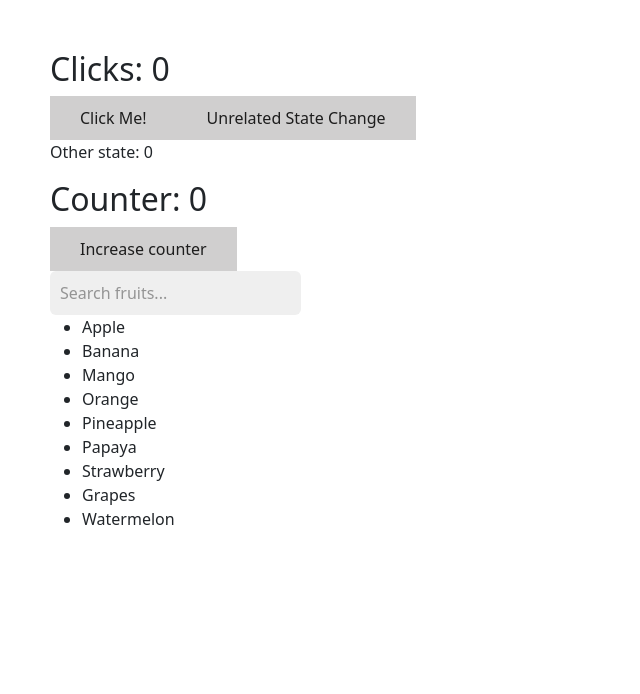
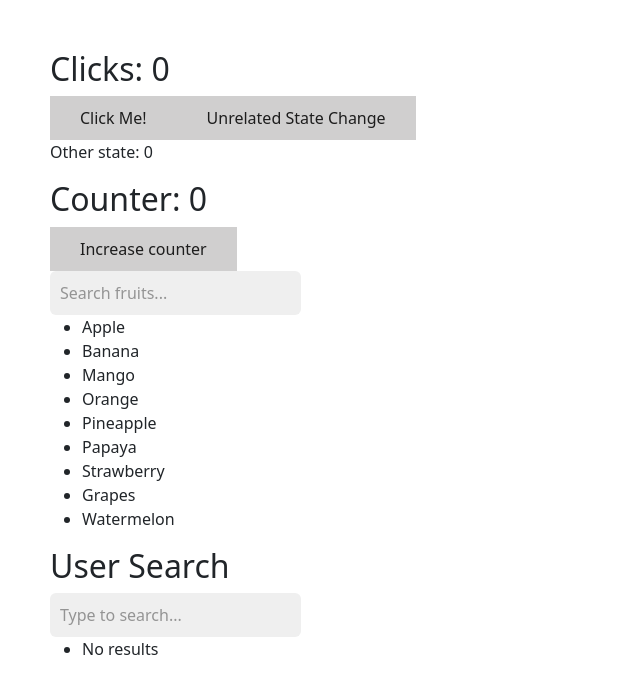
Before and after one commit to kriskris-27/react-ts-mosh, a React (Vite) app: page / in a window 1280 px wide. Shown: the top 694 px of the page, without its empty margins (0-640 px from the left). Built offline with nearby package versions, Linux system fonts and the light colour scheme.

Commit message:
example 3 usecallback

```diff
--- a/src/App.tsx
+++ b/src/App.tsx
@@ -8,6 +8,7 @@
 
 import UseCallbackExample from "./usecallback/Ex1callback"
 import Ex2callback from "./usecallback/Ex2callback"
+import SearchUsers from "./usecallback/Ex3callback"
 // import Usememoex from "./useMemo/Usememoex"
 
 
@@ -26,6 +27,7 @@ export const App = () => {
     {/* <Usememoex/> */}
     <UseCallbackExample/>
     <Ex2callback/>
+    <SearchUsers/>
     </>
   )
 }
--- /dev/null
+++ b/src/usecallback/Ex3callback.tsx
@@ -0,0 +1,47 @@
+import { useState, useCallback, useEffect } from "react";
+
+export default function SearchUsers() {
+  const [query, setQuery] = useState("");
+  const [users, setUsers] = useState<string[]>([]);
+
+  // Stable search function using useCallback
+  const fetchUsers = useCallback(async (searchTerm: string) => {
+    if (!searchTerm.trim()) {
+      setUsers([]);
+      return;
+    }
+    const res = await fetch(
+      `https://jsonplaceholder.typicode.com/users?name_like=${searchTerm}`
+    );
+    const data = await res.json();
+    setUsers(data.map((u: any) => u.name));
+  }, []);
+
+  // Debounced search
+  useEffect(() => {
+    const timeout = setTimeout(() => {
+      fetchUsers(query);
+    }, 500);
+
+    return () => clearTimeout(timeout);
+  }, [query, fetchUsers]);
+
+  return (
+    <div>
+      <h2>User Search</h2>
+      <input
+        type="text"
+        placeholder="Type to search..."
+        value={query}
+        onChange={(e) => setQuery(e.target.value)}
+      />
+      <ul>
+        {users.length > 0 ? (
+          users.map((u, idx) => <li key={idx}>{u}</li>)
+        ) : (
+          <li>No results</li>
+        )}
+      </ul>
+    </div>
+  );
+}
```
